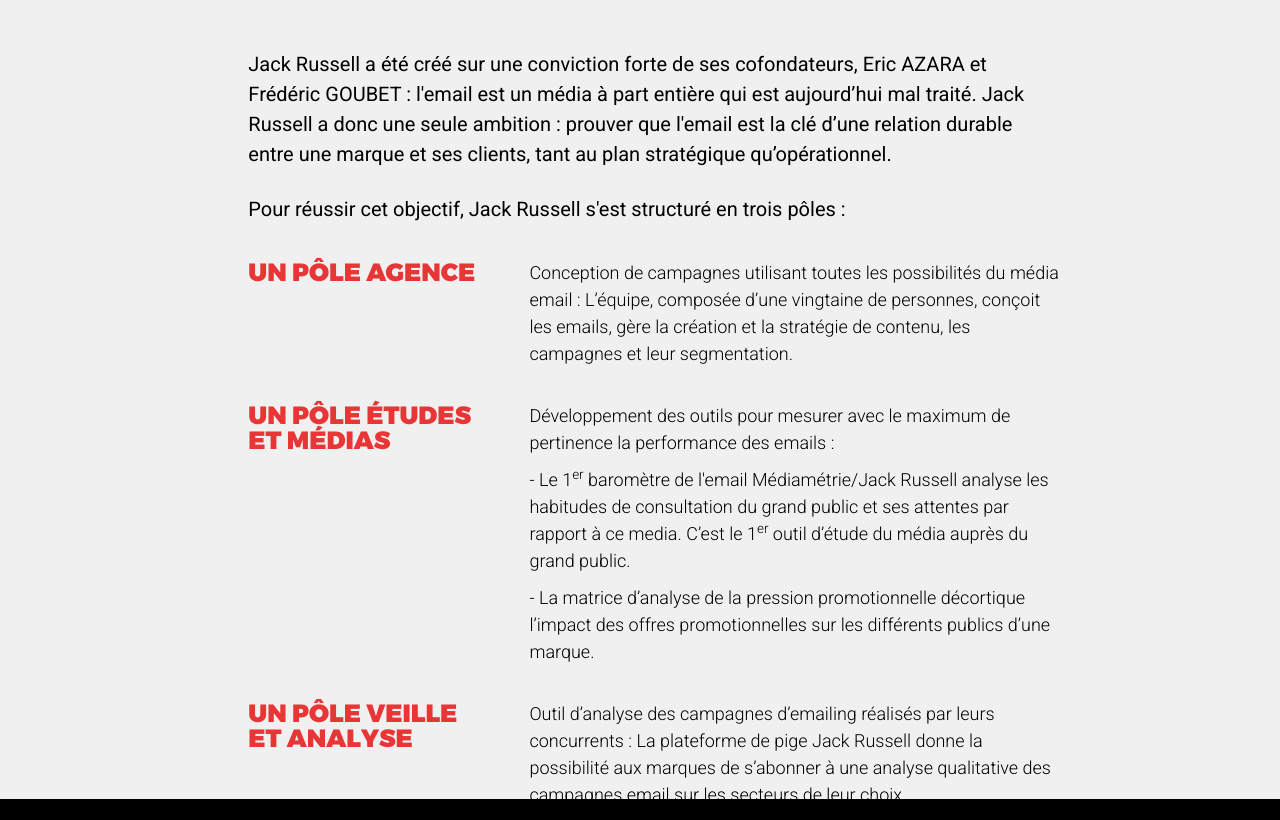
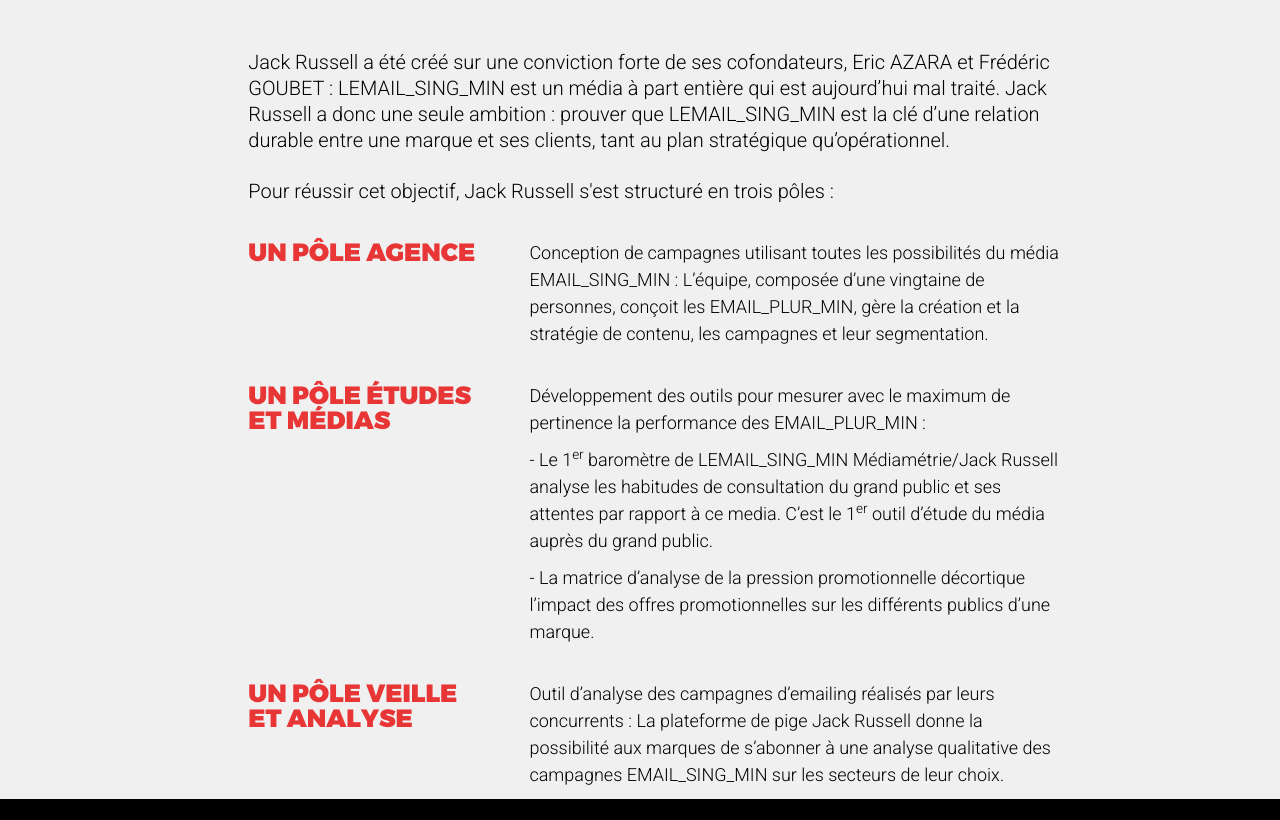
Before and after one commit to RicardoManigat/jr-jack-russell.fr, a PHP site: page /agence-email.php in a window 1280 px wide. Shown: the part 801-1621 px from the top of the page. Run offline with PHP 8.4, Linux system fonts and the light colour scheme; some libraries are stand-ins or nearby versions.

Commit message:
Correction de la taille des textes dans la page JR

```diff
--- a/agence-email.php
+++ b/agence-email.php
@@ -45,8 +45,6 @@
     <script src="js/jquery.easing.min.js"></script>
     <!-- Custom Theme JavaScript -->
     <script src="js/grayscale.js"></script>
-     <script src="instantclick.min.js" data-no-instant></script>
-    <script data-no-instant>InstantClick.init();</script>
     <script>
         $(window).ready(function(){
             var menuposition = 0;
--- a/css/presentation.css
+++ b/css/presentation.css
@@ -185,7 +185,7 @@ a:focus {
     color:black;
     font-family:JackRussellLite, sans-serif;
     position:relative;
-    font-size:2.5vh;
+    font-size:20px;
 }
 
 .section-2-content,
@@ -514,8 +514,9 @@ body {
 }
 .introtext{
     font-family: "Roboto",sans-serif;
-    font-weight: 400;
+    font-weight: 300;
     margin-bottom: 10px !important;
+    line-height: 1.3;
 }
 .introtext:first-child{
     margin-bottom: 25px !important;
```
